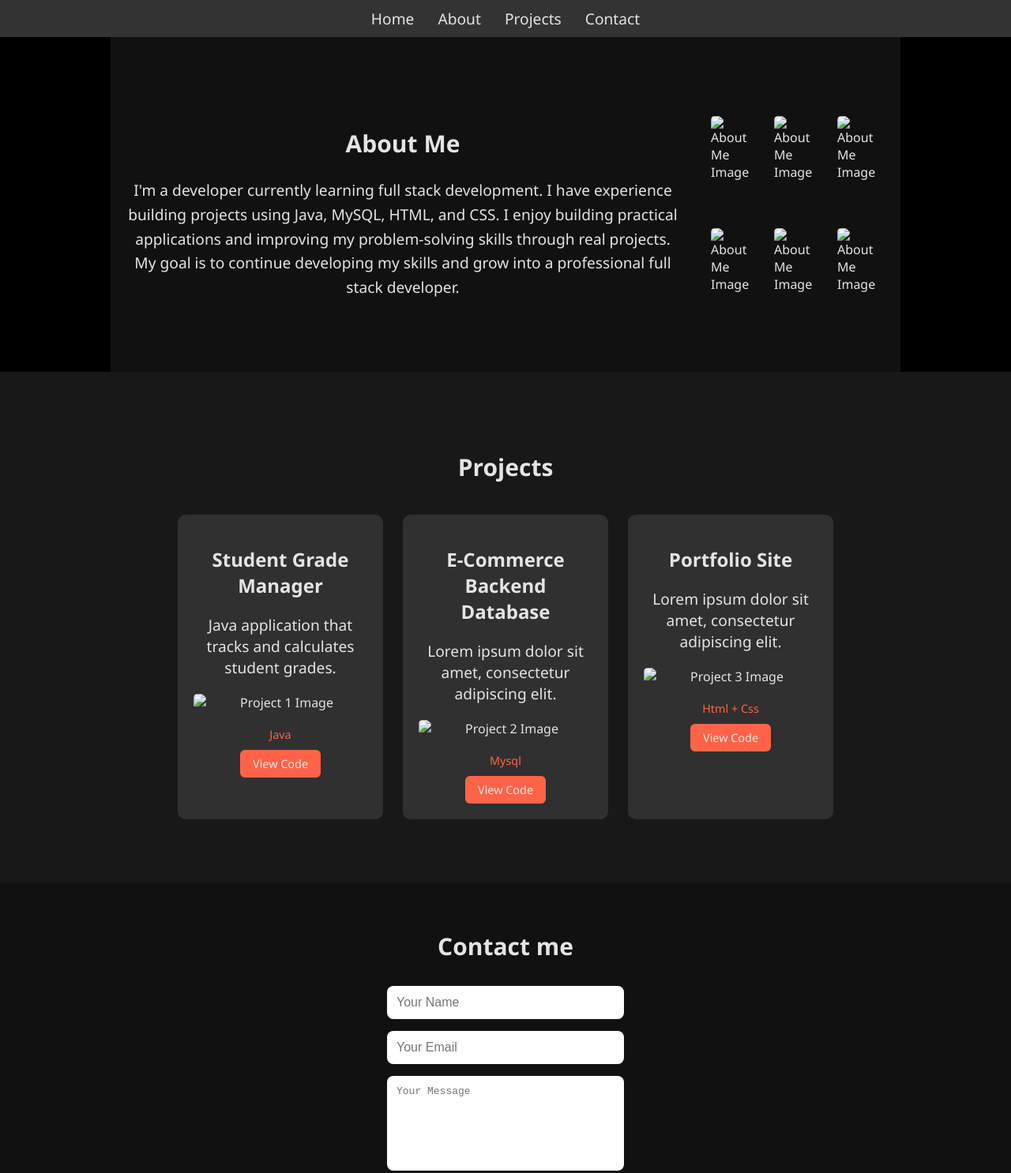
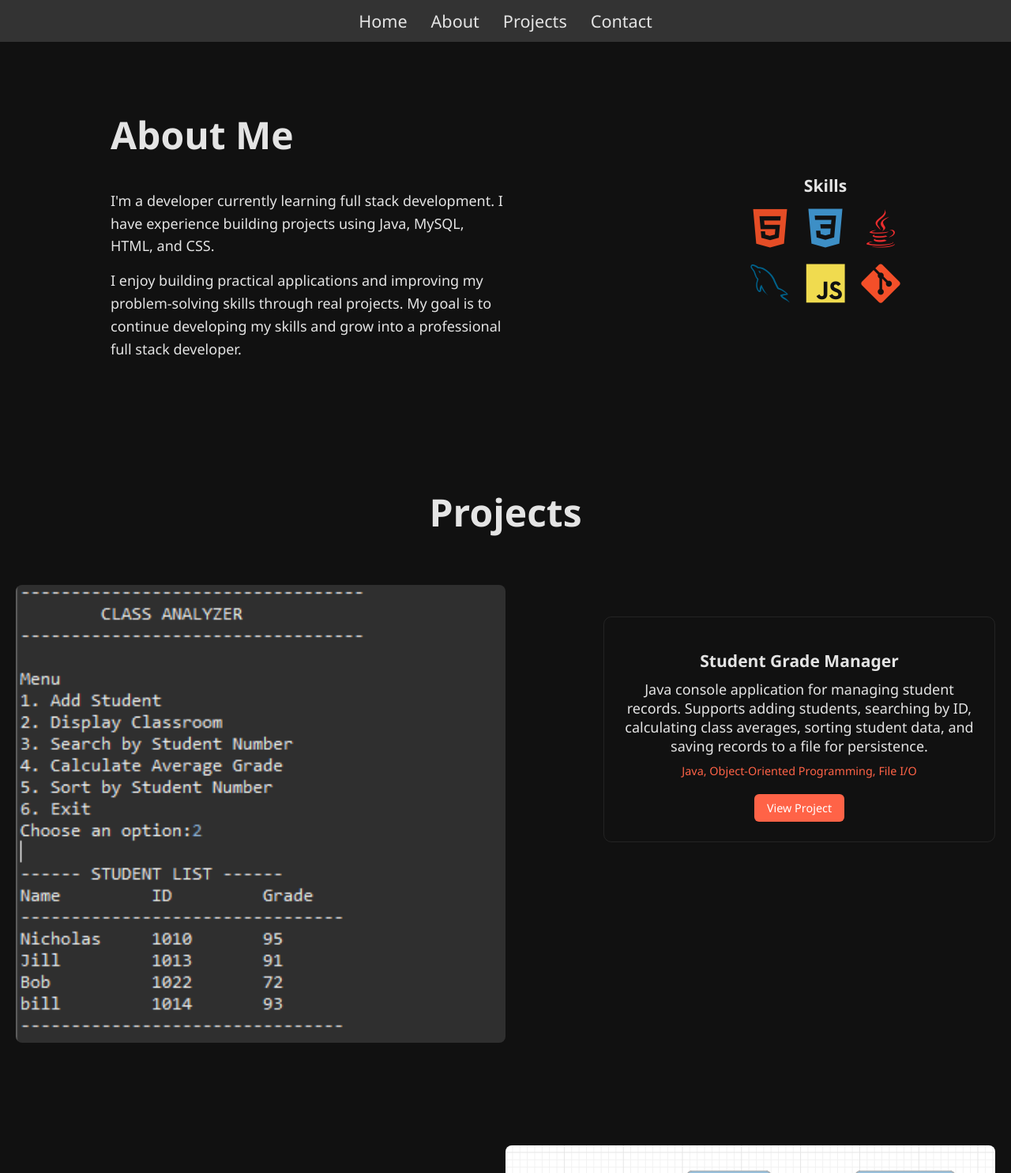
Before and after one commit to nicholasf17/portfolio-website, a plain HTML site: page html/index.html in a window 1280 px wide. Shown: the part 800-2286 px from the top of the page at 79% size. Drawn offline with nearby package versions, Linux system fonts and the light colour scheme.

Commit message:
Finalize portfolio layout and improve mobile responsiveness

```diff
--- a/css/stylesheet.css
+++ b/css/stylesheet.css
@@ -10,8 +10,9 @@ body {
     font-family: 'Segoe UI', Tahoma, Geneva, Verdana, sans-serif;
     background-color: #000;
     color: #e4e4e4;
+    font-size: 18px;
 }
-
+/* Hero Section */
 .hero{
     height: 100vh;
     display: flex;
@@ -23,42 +24,30 @@ body {
     url(../img/banner.png);
     background-position: center;
     text-align: center;
-}
-.scroll-btn {
-    display: inline-block;
-    margin-top: 20px;
-    padding: 12px 25px;
-    border-radius: 10px;
-    background-color: #ff6347;
-    color: #e4e4e4;
-    text-decoration: none;
-    font-size: 1rem;
-    transition: 0.3s;
-}
-
-.scroll-btn:hover {
-    background-color: #962e1f;
+    background-size: cover;
 }
 .hero h1 {
-    color: #e4e4e4;
-    text-align: center;
-    font-size: 3.5rem;
+    font-size: 4rem;
 }
-span{
+.hero span{
     color: #ff6347;
 }
 .hero-buttons {
     display: flex;
     gap: 20px;
-    margin: 15px 0;
+    margin: 20px 0;
 }
-
+/* Hero buttons */
 .social {
-    padding: 12px 25px;
-    border-radius: 30px;
+    width: 55px;
+    height: 55px;
+    display: flex;
+    justify-content: center;
+    align-items: center;
+    border-radius: 50%;
+    font-size: 1.6rem;
     text-decoration: none;
     color: #e4e4e4;
-    font-weight: 500;
     transition: 0.3s;
 }
 
@@ -77,127 +66,169 @@ span{
 .linkedin:hover {
     background-color: #005f8d;
 }
+
+.scroll-btn {
+    display: inline-block;
+    margin-top: 10px;
+    padding: 12px 25px;
+    border-radius: 10px;
+    background-color: #ff6347;
+    color: #e4e4e4;
+    text-decoration: none;
+    transition: 0.3s;
+}
+
+.scroll-btn:hover {
+    background-color: #962e1f;
+}
+
+/* nav */
 .main-nav{
     display: flex;
     justify-content: center;
     align-items: center;
     background-color: #333;
-    color: #e4e4e4;
     position: sticky;
     top: 0;
     z-index: 1000;
-    padding: 10px;
+    padding: 12px;
 }
+.main-nav ul {
+    list-style: none;
+    display: flex;
+    gap: 30px;
+}
+
 .main-nav a{
     color: #e4e4e4;
     text-decoration: none;
     font-size: 1.2em;
-}
-.main-nav a {
     transition: color 0.3s ease;
 }
+
 .main-nav a:hover {
     color: #ff6347;
 }
+
+/* sections */
+
 section {
     padding: 80px 20px;
-    scroll-margin-top: 80px;
 }
-ul{
-    list-style: none;
-    display: flex;
-    gap: 30px;
+
+
+
+/* about */
+
+.about {
+    background-color: #111;
 }
-li{
-    cursor: pointer;
-    text-align: center;
-
-}
-.about {
+.about-container {
     display: flex;
     gap: 40px;
     align-items: center;
     justify-content: space-between;
     max-width: 1000px;
     margin: 0 auto;
-    background-color: #111;
-}
-.about h2 {
-    margin-bottom: 20px;
-}
-.about-text {
-    text-align: left;
-        line-height: 1.6;
-}
-.about-text p{
-    flex: 1;
 }
 
-.about-image {
+.about-text {
+    line-height: 1.6;
+    max-width: 500px;
+}
+
+.about-text p {
+    text-align: left;
+    margin-top: 15px;
+}
+
+.about-image h3 {
+    text-align: center;
+    margin-bottom: 15px;
+}
+
+.skills-grid {
     display: grid;
     grid-template-columns: repeat(3, 1fr);
     gap: 20px;
     justify-items: center;
 }
 
-.about-image img {
-    width: 60px;
+.skills-grid i {
+    font-size: 50px;
     transition: transform 0.2s ease;
 }
 
-.about-image img:hover {
+.skills-grid i:hover {
     transform: scale(1.1);
 }
-a{
-    color: #e4e4e4;
-    text-decoration: none;
-}
-h2{
-    text-align: center;
-    color: #e4e4e4;
-    margin-top: 50px;
-}
-p{
-    text-align: center;
-    color: #e4e4e4;
-    margin-top: 20px;
-    font-size: 1.2em;
-}
+
+/* headings */
+
 h2 {
-    margin: 20px;
-    font-size: 30px;
-    text-align: center;
-    color: #e4e4e4;
+   font-size: 3rem;
+   margin-bottom: 30px;
 }
 
 h3 {
-    margin: 20px;
-    font-size: 24px;
+    margin: 15px;
+}
+
+/* projects */
+.projects {
+    background-color: #111;
     text-align: center;
-    color: #e4e4e4;
-}
-.projects {
-    background-color: #181818;
-    text-align: center;
-}
-.project {
-    background-color: rgba(255, 255, 255, 0.1);
-    padding: 20px;
-    border-radius: 10px;
-    max-width: 260px;
-    text-align: center;
-    transition: transform 0.25s ease, box-shadow 0.25s ease;
 }
 .project-container {
     display: flex;
-    gap: 25px;
-    justify-content: center;
-    flex-wrap: wrap;
+    gap: 30px;
+    flex-direction: column;
+    max-width: 1400px;
+    margin: 60px auto 0 auto;
+}
+
+.project {
+    display: flex;
+    align-items: flex-start;
+    gap: 100px;
+   margin-bottom: 100px;
+   justify-content: space-between;
+}
+
+.project:nth-child(even) {
+    flex-direction: row-reverse;
+}
+
+.project img {
+width: 50%;
+    border-radius: 8px;
+    transition: transform 0.3s ease;
+}
+
+.project img:hover {
+    transform: scale(1.03);
+}
+
+.project-info {
+    width: 40%;
    margin-top: 40px;
+    padding: 25px;
+    border-radius: 10px;
+     border: 1px solid rgba(255, 255, 255, 0.08);
+    transition: transform 0.25s ease, box-shadow 0.25s ease;
 }
-.project:hover {
+
+.project-info:hover {
     transform: translateY(-5px);
     box-shadow: 0 10px 25px rgba(0, 0, 0, 0.5);
+}
+
+.project-info h3 {
+    margin-bottom: 10px;
+}
+
+.project-info p {
+    margin-bottom: 10px;
 }
 
 .project a {
@@ -207,6 +238,8 @@ h3 {
     background: #ff6347;
     border-radius: 6px;
     font-size: 0.9rem;
+    text-decoration: none;
+    color: white;
     transition: 0.2s;
 }
 
@@ -214,17 +247,20 @@ h3 {
     background: #8d2f20;
 }
 
-img {
-    display: block;
-    margin: 20px auto;
-    max-width: 100%;
-    border-radius: 5px;
-}
 
 .tech {
     font-size: 0.9rem;
     color: #ff6347;
+    margin: 10px 0 0 0;
 }
+
+/* contact */
+
+.contact {
+    text-align: center;
+    background-color: #111;
+}
+
 form {
     display: flex;
     flex-direction: column;
@@ -235,11 +271,21 @@ form {
 
 form input,
 form textarea {
-    width: 300px;
     padding: 12px;
     border-radius: 8px;
     border: none;
     font-size: 1em;
+    background-color: #1a1a1a;
+    border: 1px solid rgba(255, 255, 255, 0.08);
+color: #e4e4e4;
+}
+
+form input,
+form textarea,
+form button {
+    width: 100%;
+    max-width: 450px;
+    font-family: inherit;
 }
 
 form textarea {
@@ -247,8 +293,13 @@ form textarea {
     resize: none;
 }
 
+form input:focus,
+form textarea:focus {
+    outline: none;
+    border-color: #ff6347;
+}
+
 form button {
-    width: 300px;
     padding: 12px;
     border-radius: 8px;
     border: none;
@@ -262,38 +313,68 @@ form button {
 form button:hover {
     background-color: #e5533d;
 }
-.contact {
-    padding: 40px;
-    background-color: #111;
-}
+
+/* footer */
+
 footer {
-    background-color: #111;
     text-align: center;
     padding: 30px;
+    background: #111;
 }
+
+.footer-links {
+    margin-top: 10px;
+    display: flex;
+    justify-content: center;
+    gap: 20px;
+}
+.footer-links a {
+    color: #e4e4e4;
+    text-decoration: none;
+    transition: color 0.3s ease;
+}
+.footer-links a:hover {
+    color: #ff6347;
+}
+
+/* mobile */
 @media (max-width: 720px) {
 
     .hero-buttons {
         flex-direction: column;
     }
 
-    .about {
+        .about-container {
             flex-direction: column;
+            align-items: center;
+            text-align: center;
+        }
+
+        .about-text p {
             text-align: center;
         }
 
     .about-image {
-        justify-content: center;
         grid-template-columns: repeat(2, 1fr);
     }
 
-    .project-container {
+          .project {
               flex-direction: column;
+              text-align: center;
               align-items: center;
           }
 
-    body {
-        background-attachment: scroll;
+          .project img {
+              width: 100%;
+              max-width: 400px;
+              margin: 0 auto;
           }
 
+          .project-info {
+              text-align: center;
+                width: 100%;
+                max-width: 500px;
           }
+
+
+}
--- a/html/index.html
+++ b/html/index.html
@@ -1,16 +1,24 @@
 <!doctype html>
-<html>
+<html lang="en">
   <head>
     <link rel="stylesheet" href="../css/stylesheet.css" />
     <meta charset="UTF-8" />
     <meta name="viewport" content="width=device-width, initial-scale=1" />
+    <link
+      rel="stylesheet"
+      href="https://cdnjs.cloudflare.com/ajax/libs/font-awesome/6.5.0/css/all.min.css"
+    />
+    <link
+      rel="stylesheet"
+      href="https://cdn.jsdelivr.net/gh/devicons/devicon@latest/devicon.min.css"
+    />
     <title>Nicholas Florczyk - Portfolio</title>
   </head>
 
   <body>
     <section id="hero" class="hero">
       <h1>
-        Hi I'm <span>Nicholas,</span><br />
+        Hi I'm <span>Nicholas</span><br />
         A Full Stack Developer
       </h1>
       <div class="hero-buttons">
@@ -20,7 +28,7 @@
           rel="noopener noreferrer"
           class="social github"
         >
-          GitHub
+          <i class="fa-brands fa-github"></i>
         </a>
         <a
           href="https://www.linkedin.com/in/nicholas-florczyk/"
@@ -28,12 +36,12 @@
           rel="noopener noreferrer"
           class="social linkedin"
         >
-          LinkedIn
+          <i class="fa-brands fa-linkedin"></i>
         </a>
       </div>
       <a href="#about" class="scroll-btn">View My Work ↓</a>
     </section>
-    <nav class="main-nav">
+    <nav class="main-nav" aria-label="Main navigation">
       <ul>
         <li><a href="#hero">Home</a></li>
         <li><a href="#about">About</a></li>
@@ -43,76 +51,130 @@
     </nav>
     <main>
       <section id="about" class="about">
+        <div class="about-container">
           <div class="about-text">
             <h2>About Me</h2>
             <p>
               I'm a developer currently learning full stack development. I have
-            experience building projects using Java, MySQL, HTML, and CSS. I
-            enjoy building practical applications and improving my
-            problem-solving skills through real projects. My goal is to continue
-            developing my skills and grow into a professional full stack
-            developer.
+              experience building projects using Java, MySQL, HTML, and CSS.
+            </p>
+            <p>
+              I enjoy building practical applications and improving my
+              problem-solving skills through real projects. My goal is to
+              continue developing my skills and grow into a professional full
+              stack developer.
             </p>
           </div>
+
           <div class="about-image">
-          <img src="../img/placeholder.png" alt="About Me Image" />
-          <img src="../img/placeholder.png" alt="About Me Image" />
-          <img src="../img/placeholder.png" alt="About Me Image" />
-          <img src="../img/placeholder.png" alt="About Me Image" />
-          <img src="../img/placeholder.png" alt="About Me Image" />
-          <img src="../img/placeholder.png" alt="About Me Image" />
+            <h3>Skills</h3>
+            <div class="skills-grid">
+              <i class="devicon-html5-plain colored"></i>
+              <i class="devicon-css3-plain colored"></i>
+              <i class="devicon-java-plain colored"></i>
+              <i class="devicon-mysql-plain colored"></i>
+              <i class="devicon-javascript-plain colored"></i>
+              <i class="devicon-git-plain colored"></i>
+            </div>
+          </div>
         </div>
       </section>
     </main>
     <section id="projects" class="projects">
       <h2>Projects</h2>
       <div class="project-container">
-        <div class="project">
+        <article class="project">
+          <img
+            src="../img/Student-grade-manager.png"
+            alt="Student Grade Manager"
+            loading="lazy"
+          />
+          <div class="project-info">
             <h3>Student Grade Manager</h3>
-          <p>Java application that tracks and calculates student grades.</p>
-          <img src="../img/placeholder.png" alt="Project 1 Image" />
-          <p class="tech">Java</p>
+            <p>
+              Java console application for managing student records. Supports
+              adding students, searching by ID, calculating class averages,
+              sorting student data, and saving records to a file for
+              persistence.
+            </p>
+            <p class="tech">Java, Object-Oriented Programming, File I/O</p>
             <a
               href="https://github.com/nicholasf17/Student-Grade-Manager"
               target="_blank"
-            >View Code</a
+              rel="noopener noreferrer"
+              >View Project</a
             >
           </div>
-        <div class="project">
+        </article>
+        <article class="project">
+          <img
+            src="../img/e-commerce.png"
+            alt="E-Commerce Backend Database"
+            loading="lazy"
+          />
+          <div class="project-info">
             <h3>E-Commerce Backend Database</h3>
-          <p>Lorem ipsum dolor sit amet, consectetur adipiscing elit.</p>
-          <img src="../img/placeholder.png" alt="Project 2 Image" />
-          <p class="tech">Mysql</p>
+            <p>
+              Designed a relational MySQL database for an e-commerce platform.
+              Implemented normalized tables for users, products, orders, carts,
+              payments, and reviews with foreign key relationships and junction
+              tables.
+            </p>
+            <p class="tech">MySQL, Database Design, SQL</p>
             <a
               href="https://github.com/nicholasf17/ecommerce-backend-db"
               target="_blank"
-            >View Code</a
+              rel="noopener noreferrer"
+              >View Project</a
             >
           </div>
-        <div class="project">
+        </article>
+        <article class="project">
+          <img
+            src="../img/portfolio-site.png"
+            alt="Portfolio Site"
+            loading="lazy"
+          />
+          <div class="project-info">
             <h3>Portfolio Site</h3>
-          <p>Lorem ipsum dolor sit amet, consectetur adipiscing elit.</p>
-          <img src="../img/placeholder.png" alt="Project 3 Image" />
-          <p class="tech">Html + Css</p>
+            <p>
+              Responsive developer portfolio built with HTML and CSS featuring a
+              hero section, skills grid, project showcase, and contact form.
+            </p>
+            <p class="tech">HTML, CSS</p>
             <a
               href="https://github.com/nicholasf17/portfolio-website"
               target="_blank"
-            >View Code</a
+              rel="noopener noreferrer"
+              >View Project</a
             >
           </div>
+        </article>
       </div>
     </section>
     <section class="contact" id="contact">
-      <h2>Contact me</h2>
-      <form>
-        <input type="text" placeholder="Your Name" />
-        <input type="email" placeholder="Your Email" />
-        <textarea placeholder="Your Message"></textarea>
-        <button type="submit">Submit</button>
+      <h2>Contact</h2>
+      <form
+        action="mailto:nicholasflorczyk@gmail.com?subject=Portfolio Contact"
+        method="POST"
+        enctype="text/plain"
+      >
+        <input type="text" name="name" placeholder="Your Name" required />
+        <input type="email" name="email" placeholder="Your Email" required />
+        <textarea name="message" placeholder="Your Message" required></textarea>
+        <button type="submit">Send Message</button>
       </form>
     </section>
     <footer>
-      <p>Copyright &copy; 2024 Nicholas Florczyk</p>
+      <p>© 2026 Nicholas Florczyk</p>
+
+      <div class="footer-links">
+        <a href="mailto:nicholasflorczyk@gmail.com">Email</a>
+        <a href="https://github.com/nicholasf17" target="_blank">GitHub</a>
+        <a href="https://www.linkedin.com/in/nicholas-florczyk/" target="_blank"
+          >LinkedIn</a
+        >
+      </div>
     </footer>
   </body>
 </html>
```
Also changed, not shown: img/Student-grade-manager.png (added), img/e-commerce.png (added), img/portfolio-site.png (added). Lines whose indentation alone changed are shown as unchanged.
